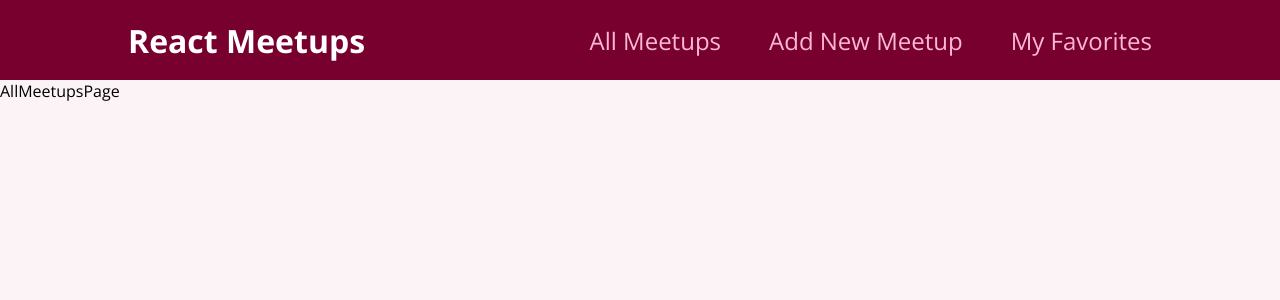
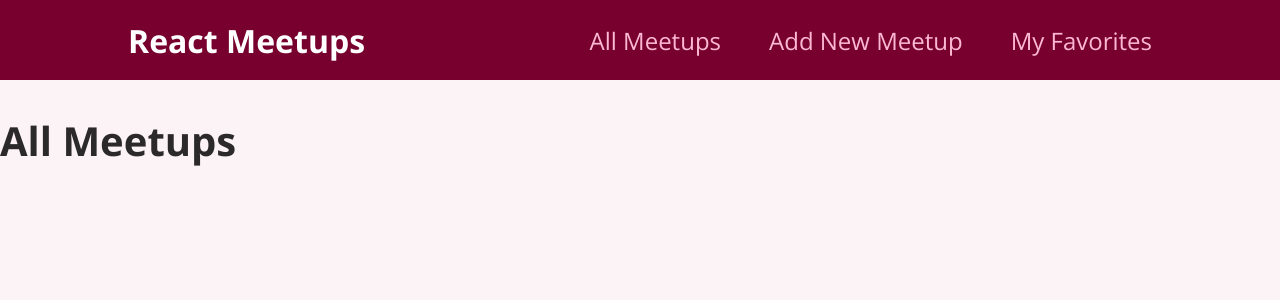
Before and after one commit to fredyvelasquezgt/meetups-app-react, a React (Create React App) app: page / in a window 1280 px wide. Shown: the top 300 px of the page. Built offline with nearby package versions, Linux system fonts and the light colour scheme.

Commit message:
creating component

```diff
--- a/src/pages/AllMeetups.js
+++ b/src/pages/AllMeetups.js
@@ -20,7 +20,9 @@ const DUMMY_DATA = [
   ];
 
 function AllMeetupsPage() {
-    return <div>AllMeetupsPage</div>
+    return <section>
+        <h1>All Meetups</h1>
+    </section>
 }
 
 export default AllMeetupsPage;
```
